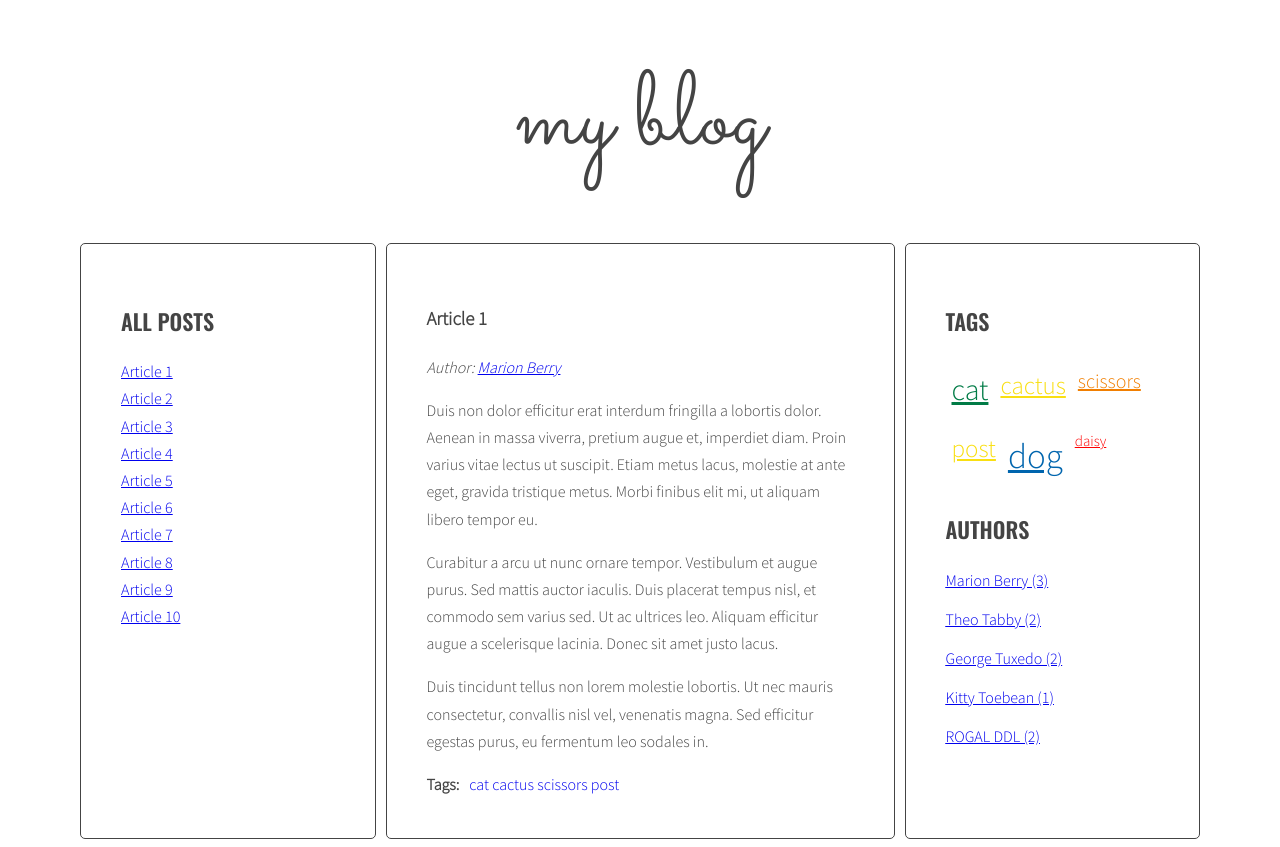
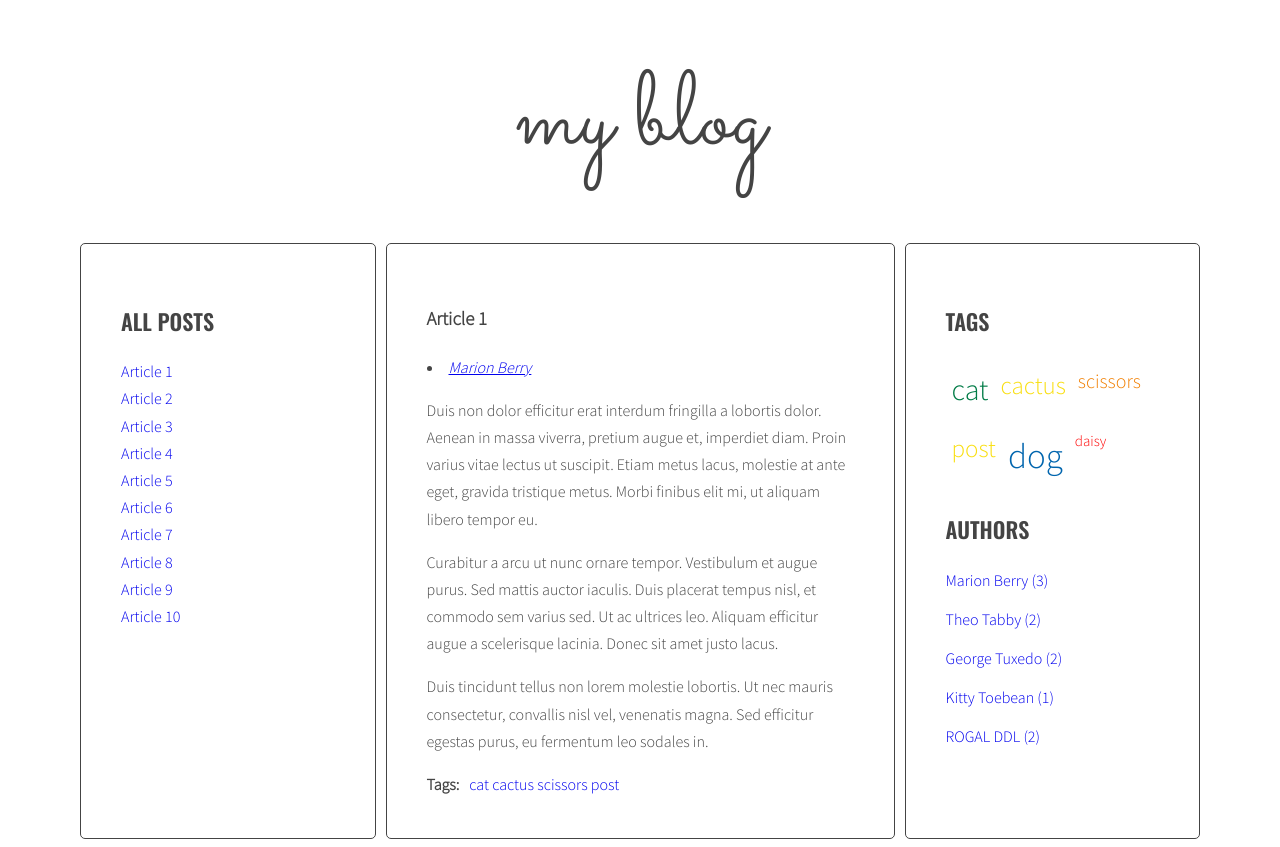
Before and after one commit to Florek94/javascript-blog, a website: page index.html in a window 1280 px wide. Drawn offline with nearby package versions, Linux system fonts and the light colour scheme.

Commit message:
End of task

```diff
--- a/index.html
+++ b/index.html
@@ -285,6 +285,39 @@
             </main>
         </div>
     </div>
+    <script id="template-article-link" type="text/x-handlebars-template">
+        <li><a href="#{{ id }}"><span>{{ title }}</span></a></li>
+        </script>
+
+        <script id="template-tag-link" type="text/x-handlebars-template">
+            <li><a href="#{{ id }}"><span>{{ title }}</span></a></li>
+        </script>
+
+        <script id="template-author-link" type="text/x-handlebars-template">
+            <li><a href="#{{ id }}"><span>{{ title }}</span></a></li>
+      </script>
+
+      <script id="template-tag-cloud-link" type="text/x-handlebars-template">
+        {{#each tags}}
+        <li>
+          <a href="#tag-{{tag}}" class="{{className}}">
+            {{tag}}
+        </a>
+    </li>
+    {{/each}}
+   </script>
+
+   <script id="template-author-cloud-link" type="text/x-handlebars-template">
+    {{#each authors}}
+    <li>
+      <a href="#author-{{author}}">
+        {{author}} ({{count}})
+      </a>
+    </li>
+    {{/each}}
+   </script>
+
+    <script src="https://cdnjs.cloudflare.com/ajax/libs/handlebars.js/4.1.0/handlebars.min.js"></script>
     <script src="js/script.js"></script>
 </body>
 
--- a/js/script.js
+++ b/js/script.js
@@ -4,6 +4,15 @@
     console.log('links:', links);
   });*/
 {
+
+  const templates = {
+    articleLink: Handlebars.compile(document.querySelector('#template-article-link').innerHTML),
+    tagLink: Handlebars.compile(document.querySelector('#template-tag-link').innerHTML),
+    authorLink: Handlebars.compile(document.querySelector('#template-author-link').innerHTML),
+    tagCloudLink: Handlebars.compile(document.querySelector('#template-tag-cloud-link').innerHTML),
+    authorCloudLink: Handlebars.compile(document.querySelector('#template-author-cloud-link').innerHTML),
+  }
+
   const titleClickHandler = function (event) {
     event.preventDefault();
     const clickedElement = this;
@@ -44,7 +53,7 @@
   const optTitleListSelector = '.titles';
   const optArticleTagsSelector = '.post-tags .list';
   const optArticleAuthorSelector = '.post-author';
-  const optTagsListSelector = '.tags.list';
+  const optTagListSelector = '.tags.list';
   const optCloudClassCount = 5;
   const optCloudClassPrefix = 'tag-size-';
   const optAuthorsListSelector = '.author-name';
@@ -68,7 +77,11 @@
       const articleTitle = article.querySelector(optTitleSelector).innerHTML;
       // console.log(articleTitle);
       /* create HTML of the link */
-      const linkHTML = '<li><a href="#' + articleId + '"><span>' + articleTitle + '</span></a></li>';
+      //const linkHTML = '<li><a href="#' + articleId + '"><span>' + articleTitle + '</span></a></li>';
+      const linkHTMLData = {id: articleId, title: articleTitle};
+      const linkHTML = templates.articleLink(linkHTMLData);
+
+
       // console.log(linkHTML);
       /* insert link into titleList */
       titleList.innerHTML = titleList.innerHTML + linkHTML;
@@ -108,79 +121,65 @@
   function generateTags() {
     /* [NEW] create a new variable allTags with an empty object */
     let allTags = {};
-
-    /* find all articles */
+    /* [DONE] find all articles */
     const articles = document.querySelectorAll(optArticleSelector);
-
     /* START LOOP: for every article: */
     for (let article of articles) {
-
-      /* find tags wrapper */
+      /* [DONE] find tags wrapper */
       const titleList = article.querySelector(optArticleTagsSelector);
-
-      /* make html variable with empty string */
+      /* [DONE] make html variable with empty string */
       let html = '';
-
-      /* get tags from data-tags attribute */
+      /* [DONE] get tags from data-tags attribute */
       const articleTags = article.getAttribute('data-tags');
-      console.log(articleTags);
-
-      /* split tags into array */
+      // console.log(articleTags);
+      /* [DONE] split tags into array */
       const articleTagsArray = articleTags.split(' ');
-      console.log(articleTagsArray);
-
-      /* START LOOP: for each tag */
+      // console.log(articleTagsArray);
+      /* [DONE] START LOOP: for each tag */
       for (let tag of articleTagsArray) {
         // console.log(tag);
-
-        /* generate HTML of the link */
-        const tagLinkHTML = '<li><a class="tag-link" href="#tag-' + tag + '">' + tag + '</a></li>';
+        /* [DONE] generate HTML of the link */
+        // const tagLinkHTML = '<li><a href="#tag-' + tag + '"><span>' + tag + '</span></a></li>';
+        const tagLinkHTMLData = {id: tag, title: tag};
+        const tagLinkHTML = templates.tagLink(tagLinkHTMLData);
+        // console.log(tagLinkHTML);
         /* add generated code to html variable */
-        html += tagLinkHTML + ' ';
-
-
+        html += tagLinkHTML;
         /* [NEW] check if this link is NOT already in allTags */
         if (!allTags[tag]) {
-
           /* [NEW] add tag to allTags object */
           allTags[tag] = 1;
         } else {
           allTags[tag]++;
         }
-
         /* END LOOP: for each tag */
-
-        /* insert HTML of all the links into the tags wrapper */
-        titleList.innerHTML = html;
-
-
+        /* [DONE] insert HTML of all the links into the tags wrapper */
+        titleList.innerHTML = titleList.innerHTML + ' ' + tagLinkHTML;
       }
-
       /* END LOOP: for every article: */
-
       /* [NEW] find list of tags in right column */
-      const tagsList = document.querySelector(optTagsListSelector);
-
+      const tagList = document.querySelector(optTagListSelector);
       /* [NEW] create variable for all links HTML code */
-      let allTagsHTML = '';
+      // let allTagsHTML = '';
+      const allTagsData = {tags: []};
       const tagsParams = calculateTagsParams(allTags);
-      console.log('tagsParams:', tagsParams)
+      console.log('tagsParams:', tagsParams);
       /* [NEW] START LOOP: for each tag in allTags: */
       for (let tag in allTags) {
         /* [NEW] generate code of a link and add it to allTagsHTML */
-        const tagLinkHTML = '<li><a class="' + calculateTagClass(allTags[tag], tagsParams) + '" href="#tag-' + tag + '">' + tag + '</a></li>';
-        console.log('tagLinkHTML:', tagLinkHTML);
-
-
-
+        const tagLinkHTML = '<li><a class="' + calculateTagClass(allTags[tag], tagsParams) + '" href="#tag-' + tag + '">' + tag + ' ' + '</a></li>'
+        // allTagsHTML += tagLinkHTML;
+        allTagsData.tags.push({
+          tag: tag,
+          count: allTags[tag],
+          className: calculateTagClass(allTags[tag], tagsParams)
+        });
         /* [NEW] END LOOP: for each tag in allTags: */
-
-        /*[NEW] add HTML from allTagsHTML to tagList */
-        allTagsHTML += tagLinkHTML;
-
       }
-      tagsList.innerHTML = allTagsHTML
-
+      /*[NEW] add HTML from allTagsHTML to tagList */
+      // tagList.innerHTML = allTagsHTML;
+      tagList.innerHTML = templates.tagCloudLink(allTagsData);
+      console.log(allTagsData);
     }
   }
 
@@ -228,30 +227,53 @@
   }
 
   function generateAuthors() {
-    let allAuthors = {};
-
+    /* [NEW] create a new variable allAuthorNames with an empty object */
+    let allAuthors = {}
+    /* [DONE] find all articles */
     const articles = document.querySelectorAll(optArticleSelector);
-
+    /* START LOOP: for every article: */
     for (let article of articles) {
+      /* [DONE] find tags wrapper */
       const titleList = article.querySelector(optArticleAuthorSelector);
+      /* [DONE] make html variable with empty string */
+      let html = '';
+      /* [DONE] get author from data-author attribute */
       const authorTags = article.getAttribute('data-author');
-      const authorLinkHTML = '<span>Author: </span><a href="#author-' + authorTags + '"><span>' + authorTags + '</span></a>';
-
+      // console.log(articleAutors);
+      /* [DONE] generate HTML of the link */
+      // const authorLinkHTML = '<span>by </span><a href="#author-' + authorTags + '"><span>' + authorTags + '</span></a>';
+      const authorLinkHTMLData = {id: authorTags, title: authorTags};
+      const authorLinkHTML = templates.authorLink(authorLinkHTMLData);
+      // console.log(tagLinkHTML);
+      /* [DONE] add generated code to html variable */
+      html += authorLinkHTML;
+      /* [NEW] check if this link is NOT already in allAuthors */
       if (!allAuthors[authorTags]) {
+        /* [NEW] add tag to allAuthors object */
         allAuthors[authorTags] = 1;
       } else {
         allAuthors[authorTags]++;
       }
-
+      /* [DONE] insert HTML of all the links into the tags wrapper */
       titleList.innerHTML = titleList.innerHTML + authorLinkHTML;
+      /* END LOOP: for every article: */
       const authorList = document.querySelector(optAuthorsListSelector);
-      let allAuthorsHTML = '';
-
+      /* [NEW] create variable for all links HTML code */
+      // let allAuthorsHTML = '';
+      const allAuthorsData = {authors: []};
+      /* [NEW] START LOOP: for each tag in allAuthors: */
       for (let author in allAuthors) {
-        allAuthorsHTML += '<li><a href="#author-' + author + '">' + author + ' (' + allAuthors[author] + ') ' + '</a></li> ';
+        // allAuthorsHTML += '<li><a href="#author-' + author + '">' + author + ' (' + allAuthors[author] + ') ' + '</a></li> ';
+        allAuthorsData.authors.push({
+          author: author,
+          count: allAuthors[author],
+       // className: calculateTagClass(allAuthors[author], tagsParams)
+        });
       }
 
-      authorList.innerHTML = allAuthorsHTML;
+      /*[NEW] add HTML from allAutorsHTML to tagList */
+      // authorList.innerHTML = allAuthorsHTML;
+      authorList.innerHTML = templates.authorCloudLink(allAuthorsData)
     }
   }
 
--- a/package.json
+++ b/package.json
@@ -34,5 +34,8 @@
     "onchange": "^7.1.0",
     "postcss": "^8.2.6",
     "postcss-cli": "^8.3.1"
+  },
+  "dependencies": {
+    "handlebars": "^4.7.7"
   }
 }
--- a/sass/style.scss
+++ b/sass/style.scss
@@ -155,3 +155,6 @@ body {
 .tag-link {
   text-decoration: none;
 }
+.list a {
+  text-decoration: none;
+}
```
Also changed, not shown: .eslintrc.json, css/style.css, 2 other files.
